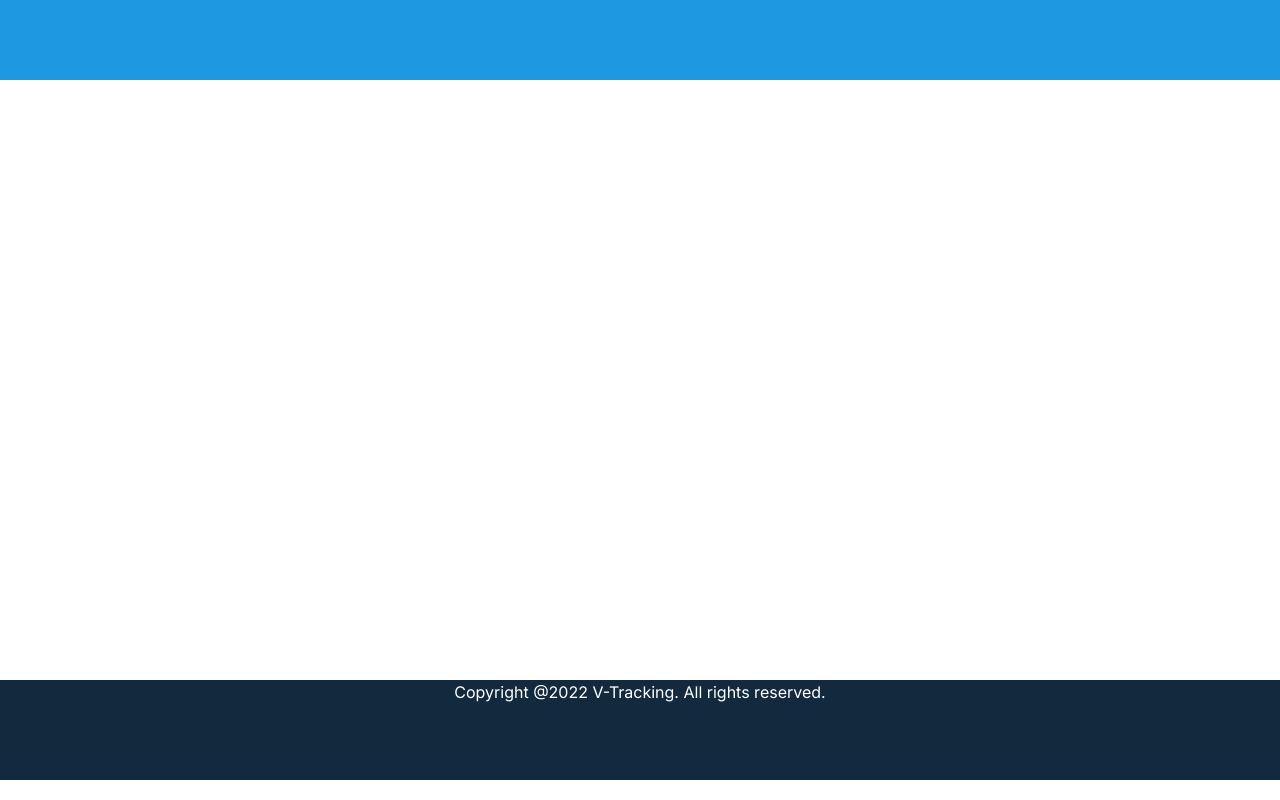
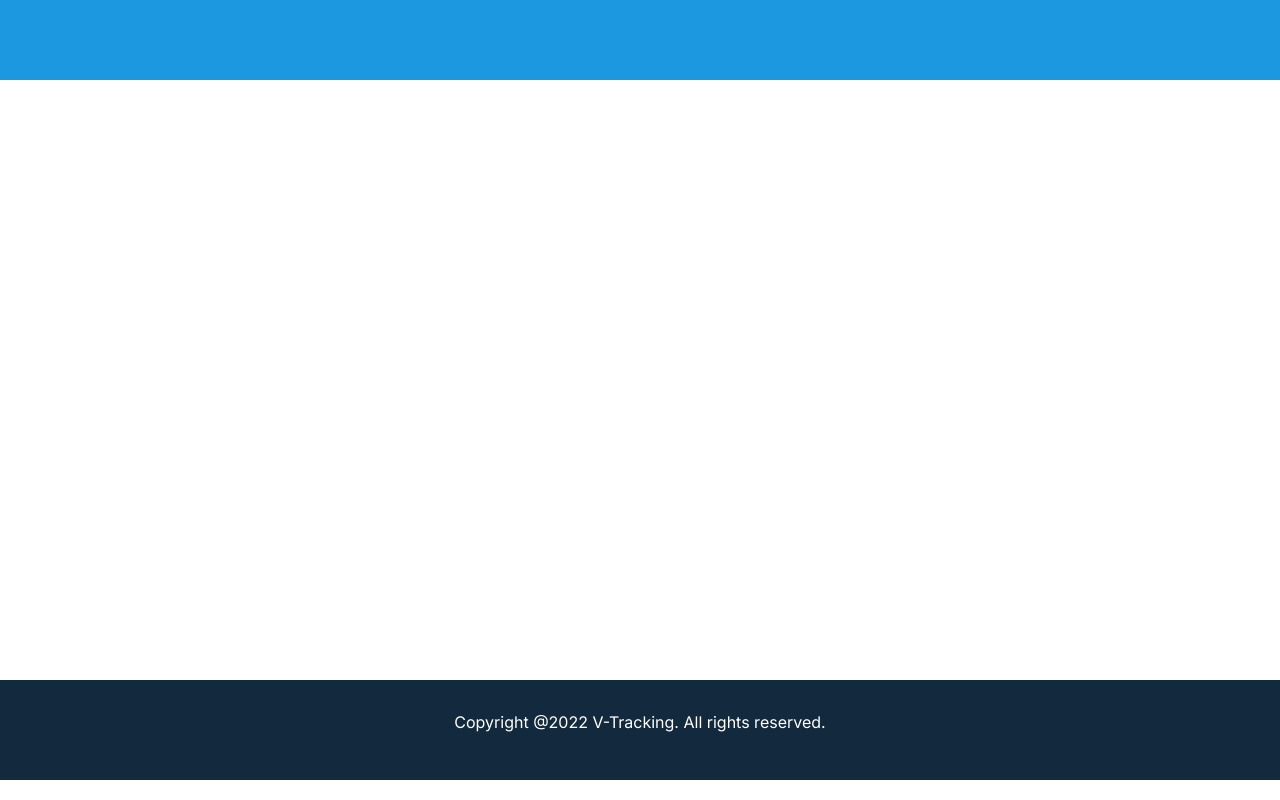
Before and after one commit to lcpthanh/lcpthanh.github.io, a website: page index.html in a window 1280 px wide. Drawn offline with nearby package versions, Linux system fonts and the light colour scheme.

Commit message:
Update style.css

```diff
--- a/style.css
+++ b/style.css
@@ -19,7 +19,7 @@ footer {
 	color: white;
 	display: flex;
 	justify-content: center;
-	vertical-align: middle;
+	align-items: center;
 }
 .logo {
 	font-family: Yellowtail;
```
